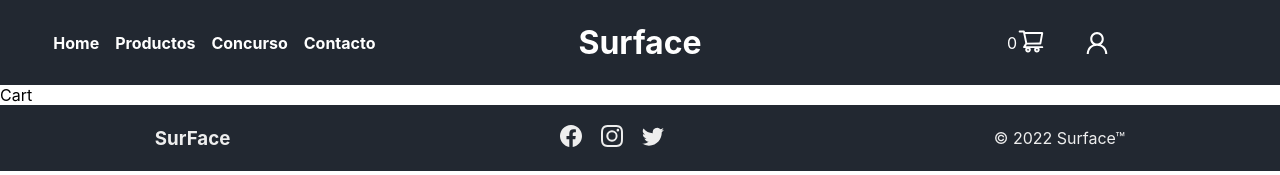
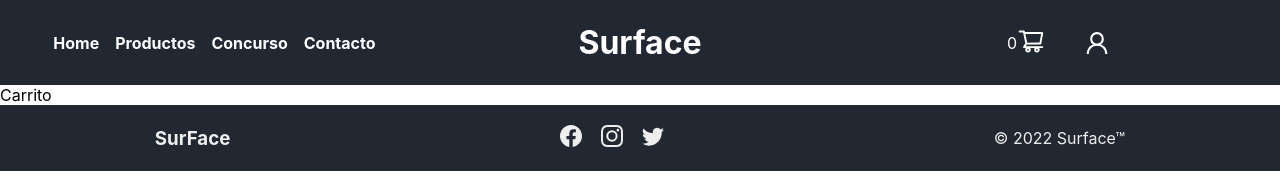
Before and after one commit to JoaquinDeLuca/surface, a React (Create React App) app: page /cart in a window 1280 px wide. Shown: the top 175 px of the page. Built offline with nearby package versions, Linux system fonts and the light colour scheme.

Commit message:
totalamout

```diff
--- a/src/components/Cart/CartComponent.jsx
+++ b/src/components/Cart/CartComponent.jsx
@@ -4,7 +4,7 @@ import { useSelector } from 'react-redux'
 const CartComponent = () => {
     const {items, totalAmount} = useSelector(state => state.cart)
   return (
-    <div>Cart</div>
+    <div>Carrito</div>
   )
 }
 
```
